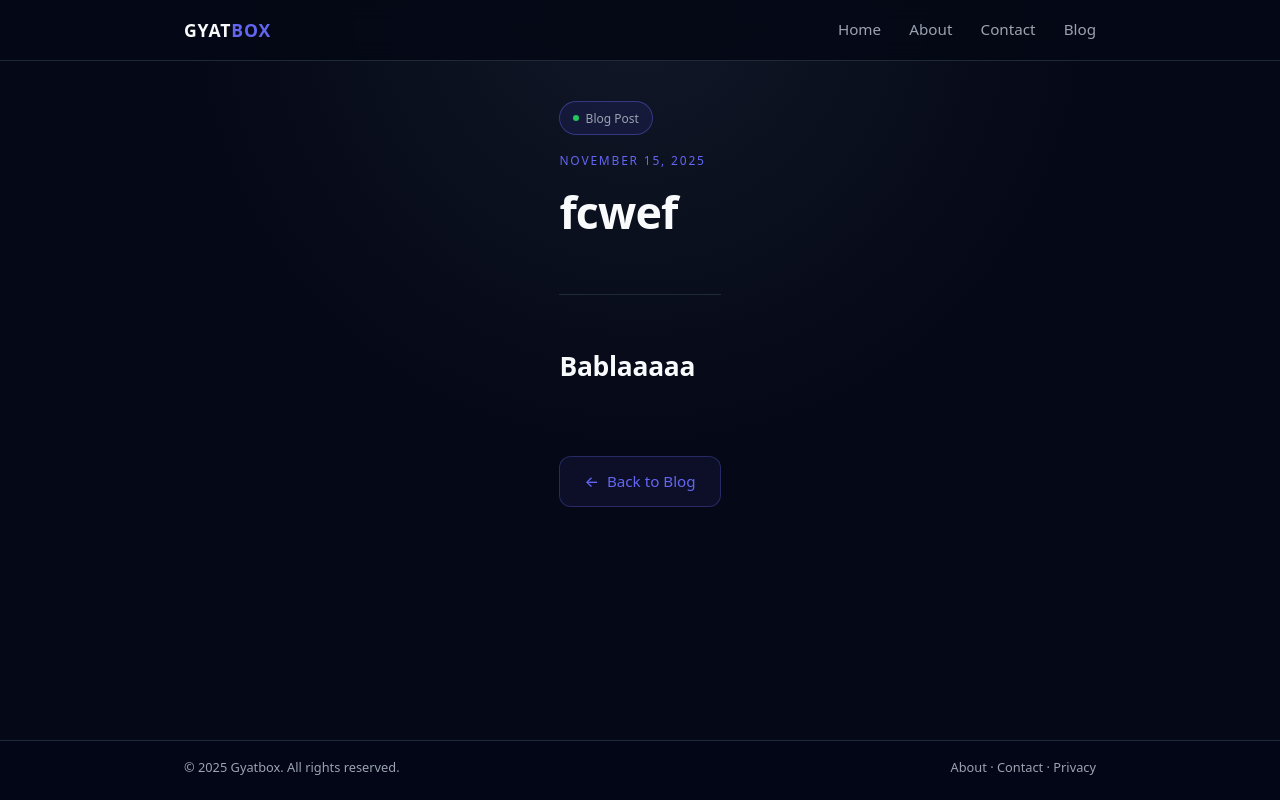
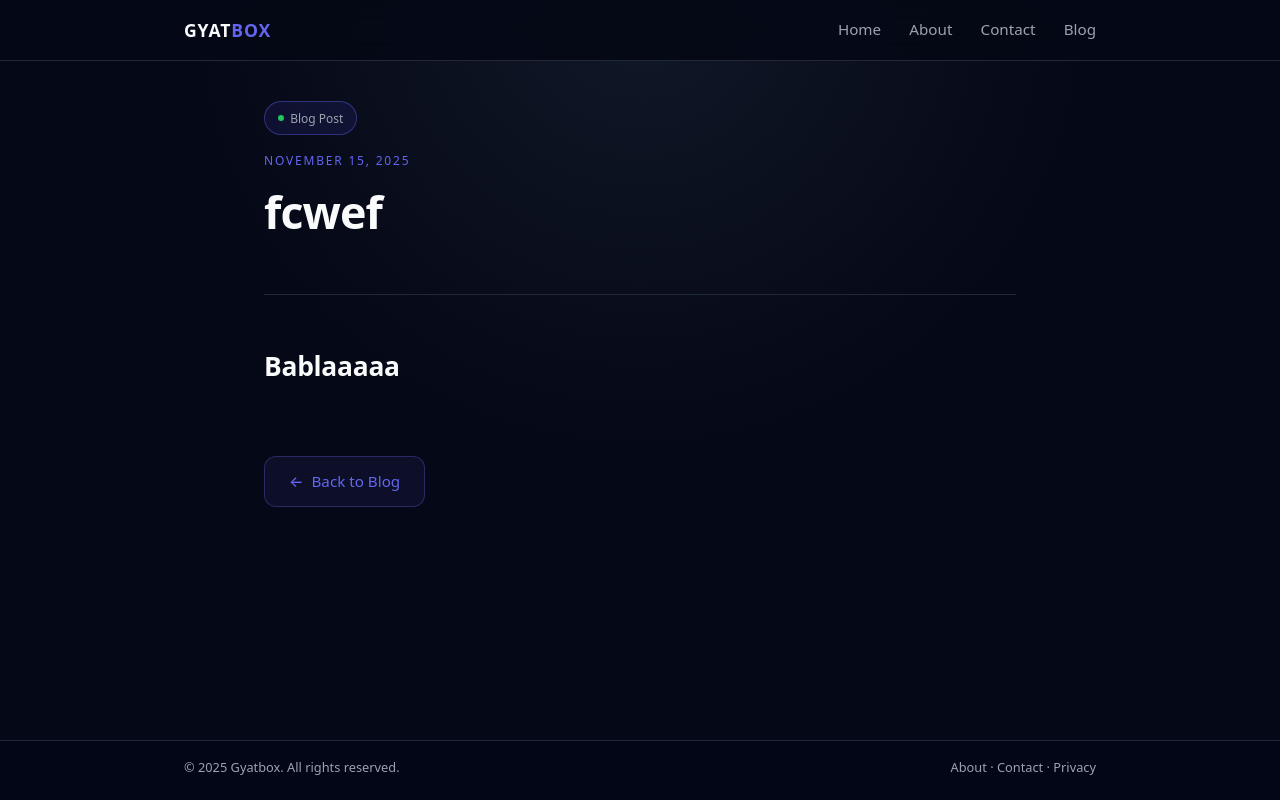
Before and after one commit to electroo69/gyatbox-base, a website: page posts/wfwef.html in a window 1280 px wide. Drawn offline with Linux system fonts and the light colour scheme.

Commit message:
Update blog-post-styles.css

```diff
--- a/posts/blog-post-styles.css
+++ b/posts/blog-post-styles.css
@@ -68,10 +68,15 @@ nav a:hover {
 }
 
 main {
+  width: 100%;
   max-width: 800px;
   margin: 0 auto;
   padding: 2.5rem 1.5rem 3rem;
   flex: 1;
+}
+
+article {
+  width: 100%;
 }
 
 .pill {
@@ -98,6 +103,7 @@ main {
   margin-bottom: 3rem;
   padding-bottom: 2.5rem;
   border-bottom: 1px solid var(--border);
+  width: 100%;
 }
 
 .post-meta {
@@ -114,6 +120,7 @@ h1 {
   line-height: 1.15;
   margin-bottom: 1rem;
   letter-spacing: -0.02em;
+  width: 100%;
 }
 
 .post-subtitle {
@@ -122,12 +129,14 @@ h1 {
   font-size: 1.05rem;
   line-height: 1.6;
   margin-top: 0.75rem;
+  width: 100%;
 }
 
 .post-content {
   font-size: 1.06rem;
   color: rgba(249, 250, 251, 0.9);
   line-height: 1.75;
+  width: 100%;
 }
 
 .post-content h2 {
```
